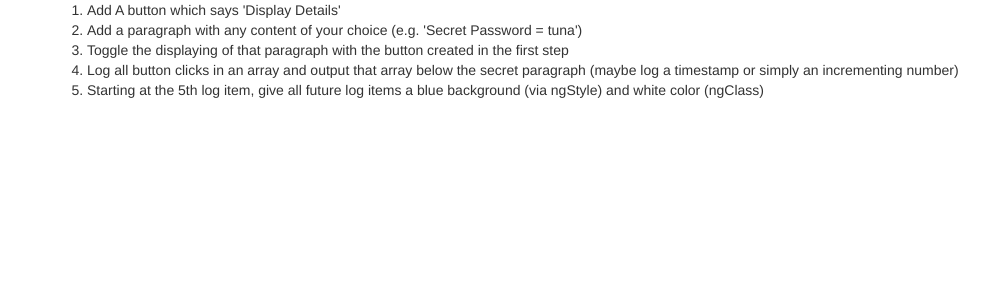
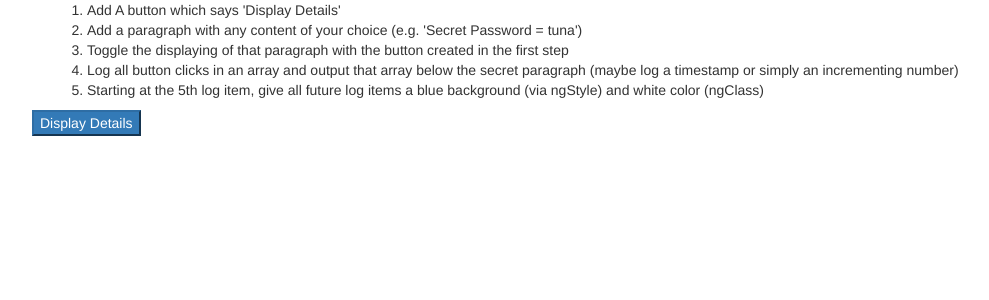
Before and after one commit to SahinSarkar/angular-course-assignments, an Angular app: page / in a window 1280 px wide. Shown: the top 300 px of the page, without its empty margins (23-1012 px from the left). Built offline with nearby package versions, Linux system fonts and the light colour scheme.

Commit message:
Assignment 3 - Implementation of assignment

```diff
--- a/src/app/app.component.html
+++ b/src/app/app.component.html
@@ -9,5 +9,11 @@
         <li>Starting at the 5th log item, give all future log items a blue background (via ngStyle) and white color (ngClass)</li>
       </ol>
     </div>
+
+    <button class="btn-primary" (click)="toggleShowContent()">Display Details</button>
+    <p *ngIf="showContent">Secret password = tuna</p>
+    <p *ngFor="let entry of logEntries; let i = index" [ngStyle]="{background: i >= 4 ? 'blue': 'white'}">
+      {{ entry }}
+    </p>
   </div>
 </div>
--- a/src/app/app.component.ts
+++ b/src/app/app.component.ts
@@ -6,4 +6,12 @@ import {Component} from '@angular/core';
   styleUrls: ['./app.component.css']
 })
 export class AppComponent {
+  showContent = false;
+  clicks = 0;
+  logEntries = [];
+  toggleShowContent() {
+    this.showContent = !this.showContent;
+    this.clicks++;
+    this.logEntries.push('Button clicked ' + this.clicks + ' times. ' + new Date());
+  }
 }
--- a/src/app/app.module.ts
+++ b/src/app/app.module.ts
@@ -11,7 +11,7 @@ import {AppComponent} from './app.component';
   ],
   imports: [
     BrowserModule,
-    FormsModule,
+    FormsModule
   ],
   providers: [],
   bootstrap: [AppComponent]
```
